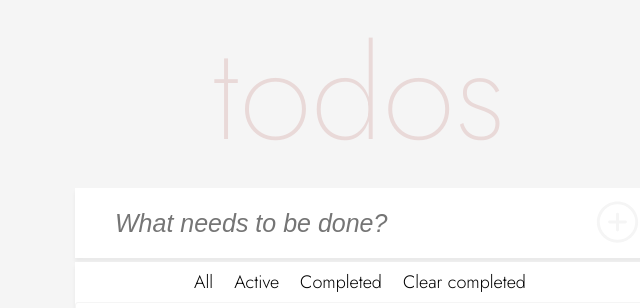
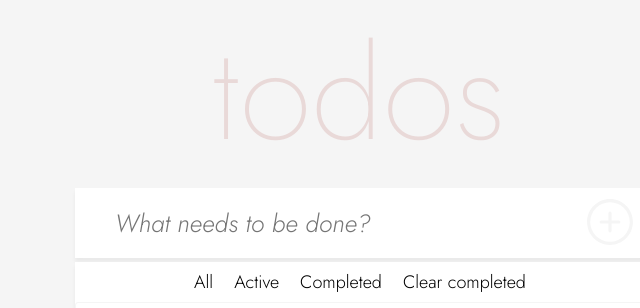
Before and after one commit to levenders/todo-test-mindbox, a React (Create React App) app: page / in a window 1280 px wide. Shown: the top 308 px of the page, without its empty margins (280-920 px from the left). Built offline with nearby package versions, Linux system fonts and the light colour scheme; a web font is replaced by a local one.

Commit message:
fix: change font family

```diff
--- a/src/components/Form/Form.module.css
+++ b/src/components/Form/Form.module.css
@@ -7,6 +7,7 @@
   background-color: var(--primary-white);
 
   box-shadow: 0px 4px 4px 0px #0000000d;
+  padding-right: 10px;
 }
 
 .input {
@@ -19,12 +20,9 @@
   padding-left: 40px;
 
   font-size: 25px;
+  font-family: 'Jost';
   font-style: italic;
-  font-weight: 100;
+  font-weight: 300;
   color: var(--primery-black);
   outline-color: var(--primery-gray);
 }
-
-.iconButton {
-  padding-right: 5px;
-}
```
